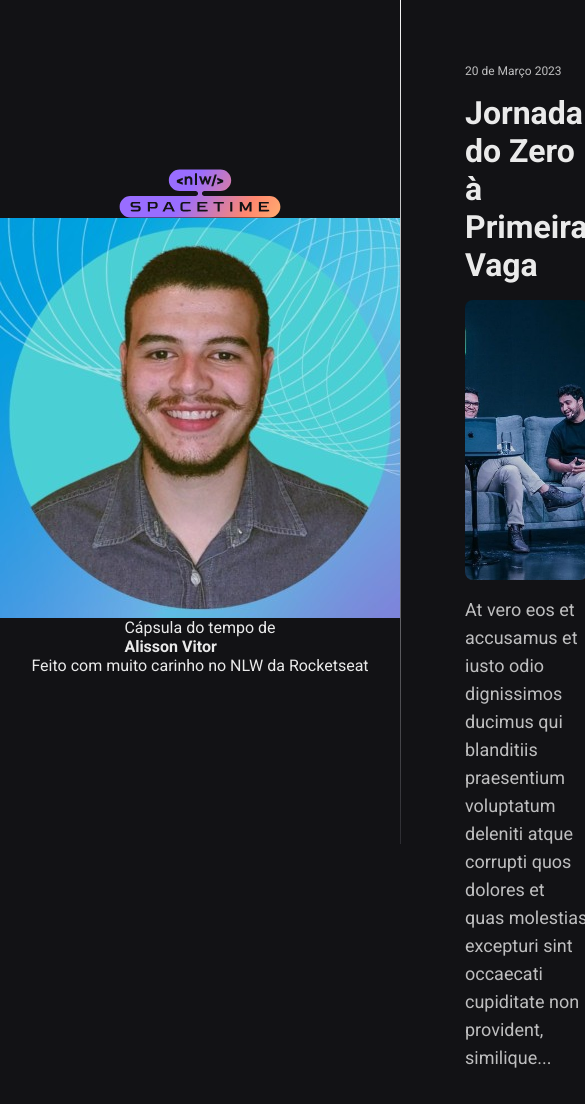
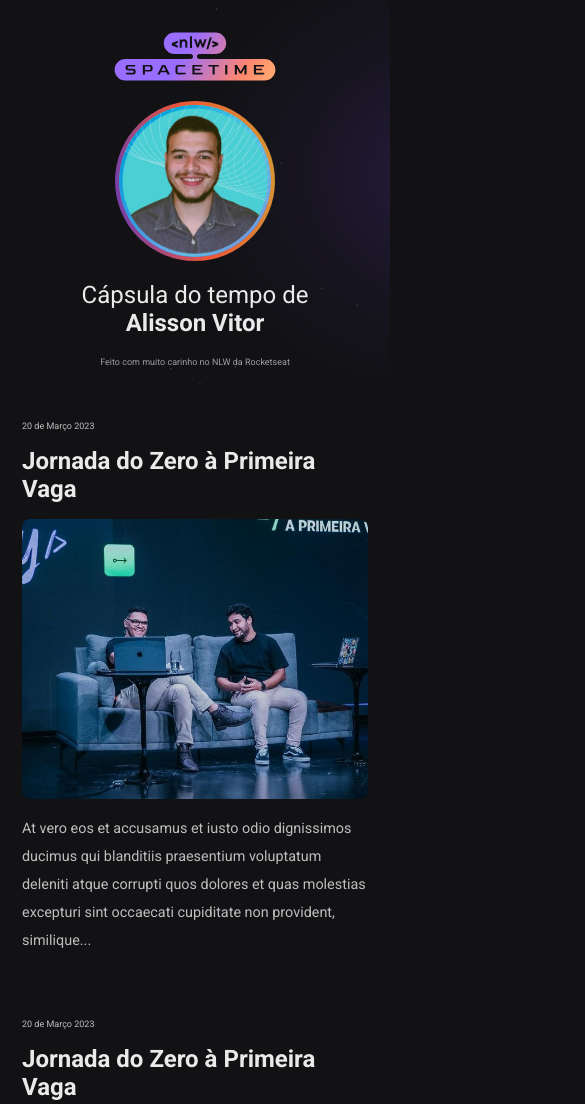
Before and after one commit to alisson-vml/Spacetime, a plain HTML site: page index.html in a window 390 px wide. Shown: the top 1104 px of the page, 585 px wide, since content can reach past the window. Drawn offline with Linux system fonts and the light colour scheme.

Commit message:
modificando o stryle

```diff
--- a/styles.css
+++ b/styles.css
@@ -10,12 +10,41 @@ body {
   font-family: "Roboto", sans-serif;
   display: grid;
   grid-template-areas: "profile timeline";
-  grid-template-columns: 1fr 1fr; /* divindo a pagina com a mesma metade igual para cada grid */
+  grid-template-columns: 1fr 1fr; /* divindo a página em duas metades iguais*/
   grid-template-rows: 100vh;
 }
+
+::-webkit-scrollbar {
+  width: 8px;
+}
+::-webkit-scrollbar-track {
+  background: #2c2c31;
+}
+::-webkit-scrollbar-thumb {
+  background: #9e9ea0;
+}
+::-webkit-scrollbar-thumb:hover {
+  background: #776c97;
+}
+@keyframes entering {
+  from {
+    opacity: 0;
+    transform: translateY(-200px);
+  }
+  to {
+    opacity: 1;
+    transform: translateY(0);
+  }
+}
+
 nav {
   padding: 64px;
   grid-area: timeline;
+  overflow-y: scroll; /*quando o conteudo não caber na vertical irá habilitar o scroll*/
+  animation: entering 0.7s ease-in-out;
+}
+:root {
+  font-size: 16px;
 }
 .memory {
   display: flex;
@@ -26,20 +55,33 @@ nav {
 }
 .memory small {
   color: #bebebf;
-  font-size: 12px;
+  font-size: 0.75rem;
 }
 .memory h1 {
   color: #eaeaea;
-  font-size: 32px;
+  font-size: 2rem;
 }
 .memory img {
   width: 100%;
   height: 280px;
   object-fit: cover; /*sempre manter a proporção de uma capa*/
   border-radius: 8px; /*arredondar as bordas*/
+  transition: transform 0.7s ease-in-out;
 }
+/*efeito de zoom*/
+.memory div {
+  width: 100%;
+  height: 280px;
+  overflow: hidden;
+  border-radius: 8px;
+}
+.memory:hover img {
+  transform: scale(1.1);
+}
+/*fim_efeito*/
+
 .memory p {
-  font-size: 18px;
+  font-size: 1.2rem;
   color: #bebebf;
   line-height: 28px; /*espaçamento entre as linhas*/
 }
@@ -49,7 +91,55 @@ aside {
   flex-direction: column; /*para os elementos ficarem um embaixo do outro*/
   align-items: center;
   justify-content: center;
+  gap: 20px;
 
   border-right: 1px solid;
   border-image: linear-gradient(#f7f7f7, #2c2c31) 1;
+  background-image: url("./assets/background.svg");
+  background-position: top right;
+  background-repeat: no-repeat;
+  background-size: auto 100%;
 }
+aside * {
+  animation: entering 0.7s ease-in-out;
+}
+
+aside img:nth-child(2) {
+  /*pegando a segunda imagem*/
+  width: 160px;
+  height: 160px;
+  border-radius: 50%;
+
+  border: 4px solid transparent;
+  background: linear-gradient(#d39e33, #ed5636, #633bbc) padding-box,
+    linear-gradient(260deg, #d39e33, #ed5636, #633bbc) border-box;
+}
+aside p {
+  font-size: 2rem;
+  text-align: center;
+}
+aside span {
+  font-size: 0.75rem;
+  color: #9e9ea0;
+}
+/*deixando responsivo*/
+@media (max-width: 768px) {
+  :root {
+    font-size: 12px;
+  }
+  body {
+    grid-template-columns: 1fr;
+    grid-template-rows: 0.2fr 0.8fr;
+    grid-template-areas:
+      "profile"
+      "timeline";
+  }
+  aside {
+    border-right: none;
+    padding: 32px 12px;
+  }
+  nav {
+    overflow-y: visible;
+    padding: 22px;
+  }
+}
```
